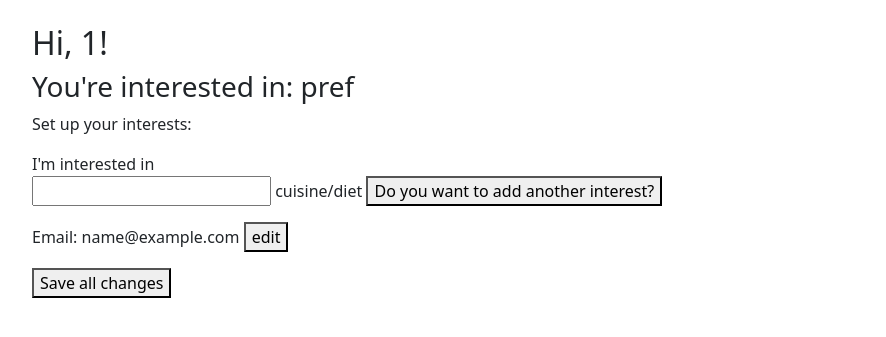
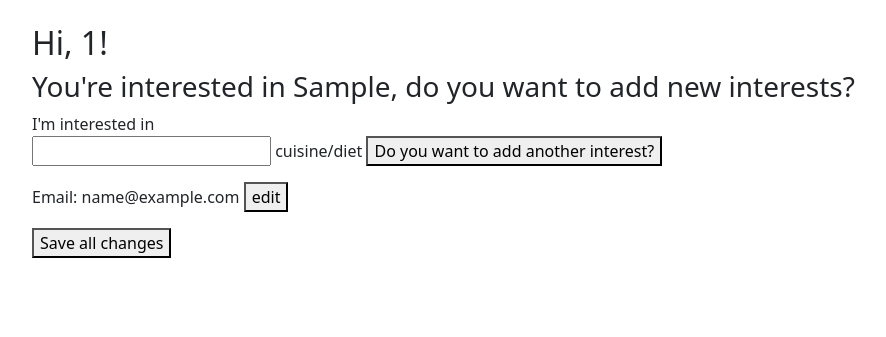
Before and after one commit to asya-code/EatThis, a Flask app: page /my_profile in a window 1280 px wide. Shown: the part 80-417 px from the top of the page, without its empty margins (50-936 px from the left). Run offline with Flask 2, Linux system fonts and the light colour scheme; the visitor is signed in with stand-in values (Sample User, id 1); tables that the repository leaves empty hold one stand-in row (values such as "Sample post"); some libraries are stand-ins or nearby versions.

```diff
--- a/server.py
+++ b/server.py
@@ -241,7 +241,7 @@ def show_recommendations():
     for pref in prefs:
         preferences.append(pref.preference)
     recommendations = crud.recommendations(user.user_id)
-    return render_template("recommendations.html", user=user, preferences=preferences, recommendations=recommendations)
+    return render_template("recommendations.html", user=user, recommendations=recommendations)
 
 @app.route("/change_email", methods=["POST"])
 def change_email():
@@ -251,21 +251,10 @@ def change_email():
     db.session.commit()
     return new_email
 
-# @app.route('/add_preference', methods=["POST"])
-# def add_preference():
-#     preference = request.json.get('instructionText')
-#     order = int(request.json.get('order'))
-#     recipe_id = int(request.json.get('recipe_id'))
-#     new_instr = crud.create_step(order=order,
-#         instruction=instr_text, recipe_id=recipe_id)
-#     db.session.add(new_instr)
-#     db.session.commit()
-
-#     return new_instr.instruction
 @app.route("/add_preferences", methods=["POST"])
 def add_preferences():
     user_id = session['current_user']
-    user = crud.get_user_by_id(user_id)
+    preferences = []
     prefs = request.get_json()
     for pref in prefs:
         interest = crud.create_preference(user_id=user_id, interest=pref)
--- a/templates/user_account.html
+++ b/templates/user_account.html
@@ -8,17 +8,13 @@
 </h2>
 
 <h3 id='interests'>
-    You're interested in:
+    You're interested in
     {% for pref in user.preferences %}
-        pref
+        {{pref.preference}},
     {% endfor %}
+    do you want to add new interests?
 </h3>
 
-
-
-<p>
-    Set up your interests:
-</p>
     <form id="user_preferences" method="POST" enctype="multipart/form-data">
         I'm interested in
         <p>
```
Also changed, not shown: templates/recommendations.html (+7 -6 lines).
